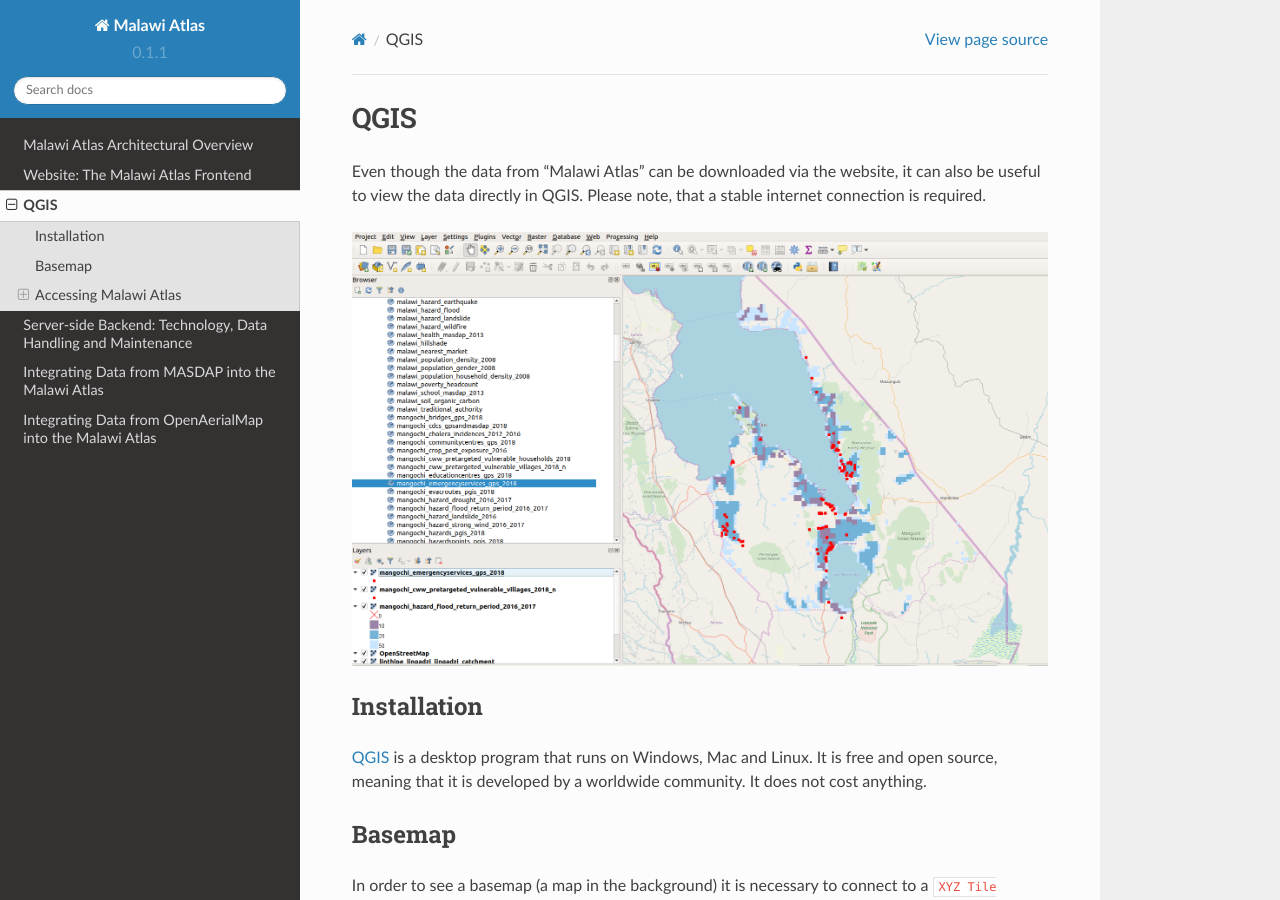
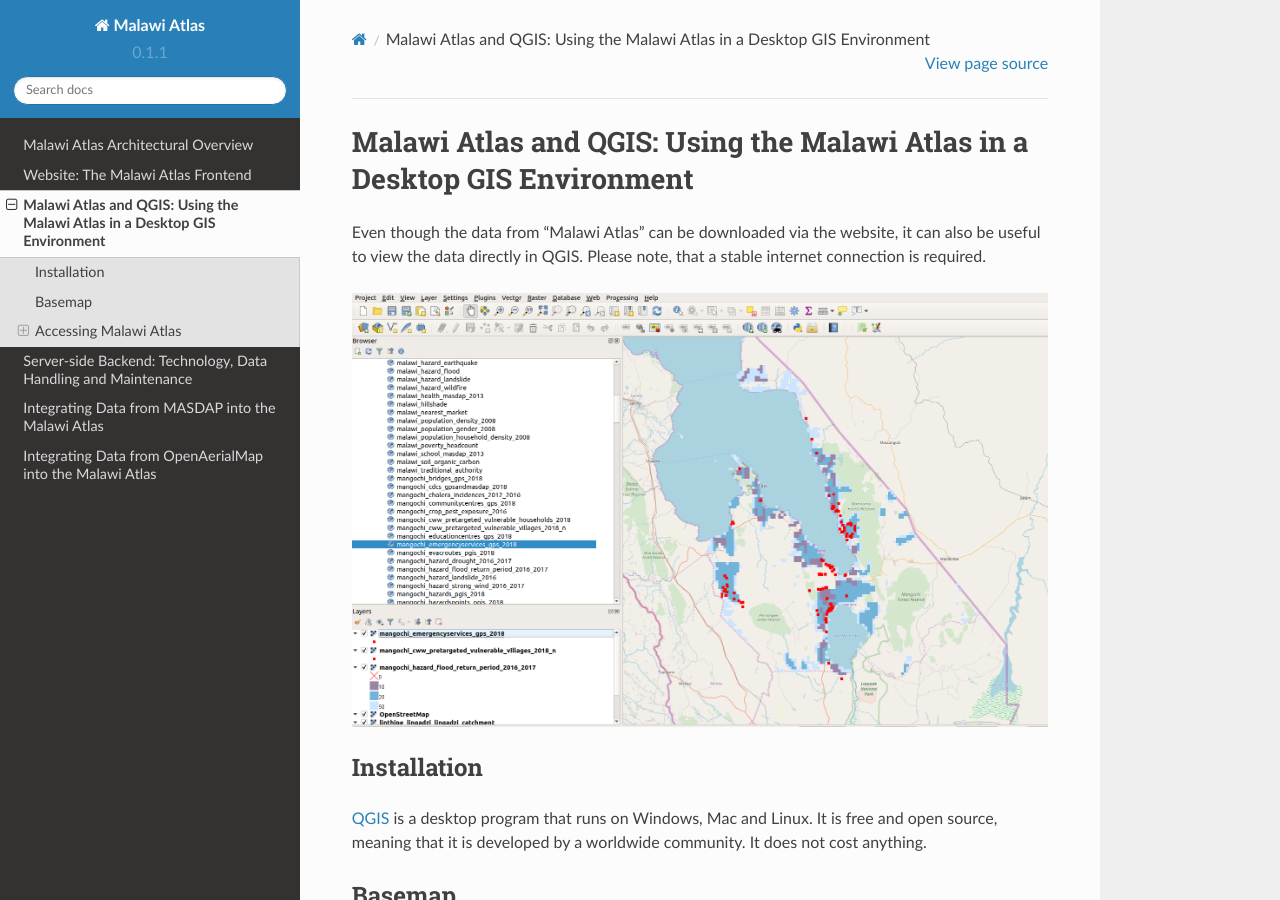
Before and after one commit to ZGIS/malawi_atlas_public, a Sphinx documentation site: the page built from docs/qgis.rst, in a window 1280 px wide and 900 px high. Built offline with Sphinx 7.4.7 and the Read the Docs theme 2.0.0, drawn with Linux system fonts in a browser that asks for light colours.

Commit message:
Update qgis.rst

```diff
--- a/docs/qgis.rst
+++ b/docs/qgis.rst
@@ -1,5 +1,5 @@
-QGIS
-====
+Malawi Atlas and QGIS: Using the Malawi Atlas in a Desktop GIS Environment
+==========================================================================
 
 Even though the data from "Malawi Atlas" can be downloaded via the website, it can also be useful to view the data directly in QGIS. Please note, that a stable internet connection is required.
 
```
